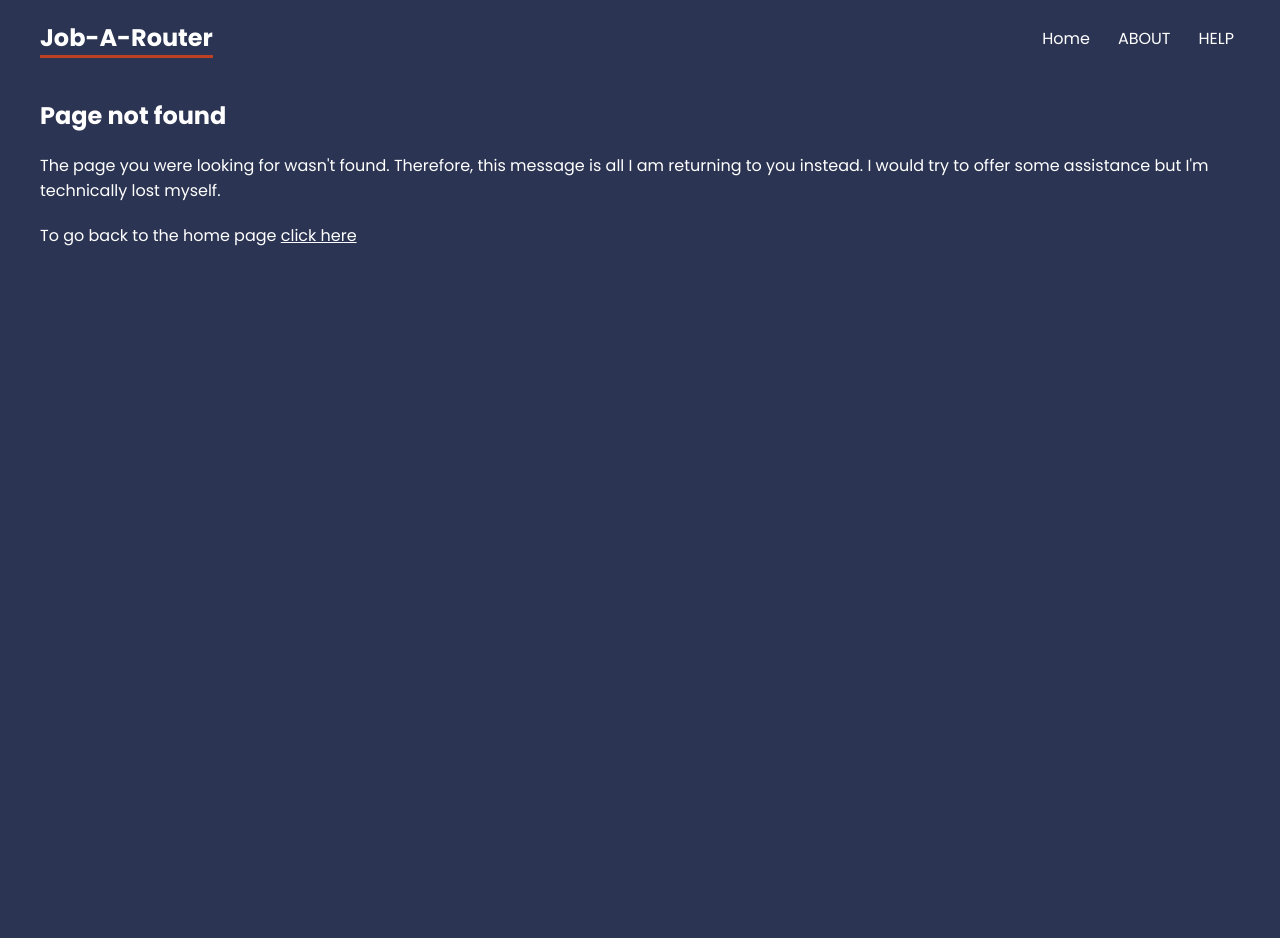
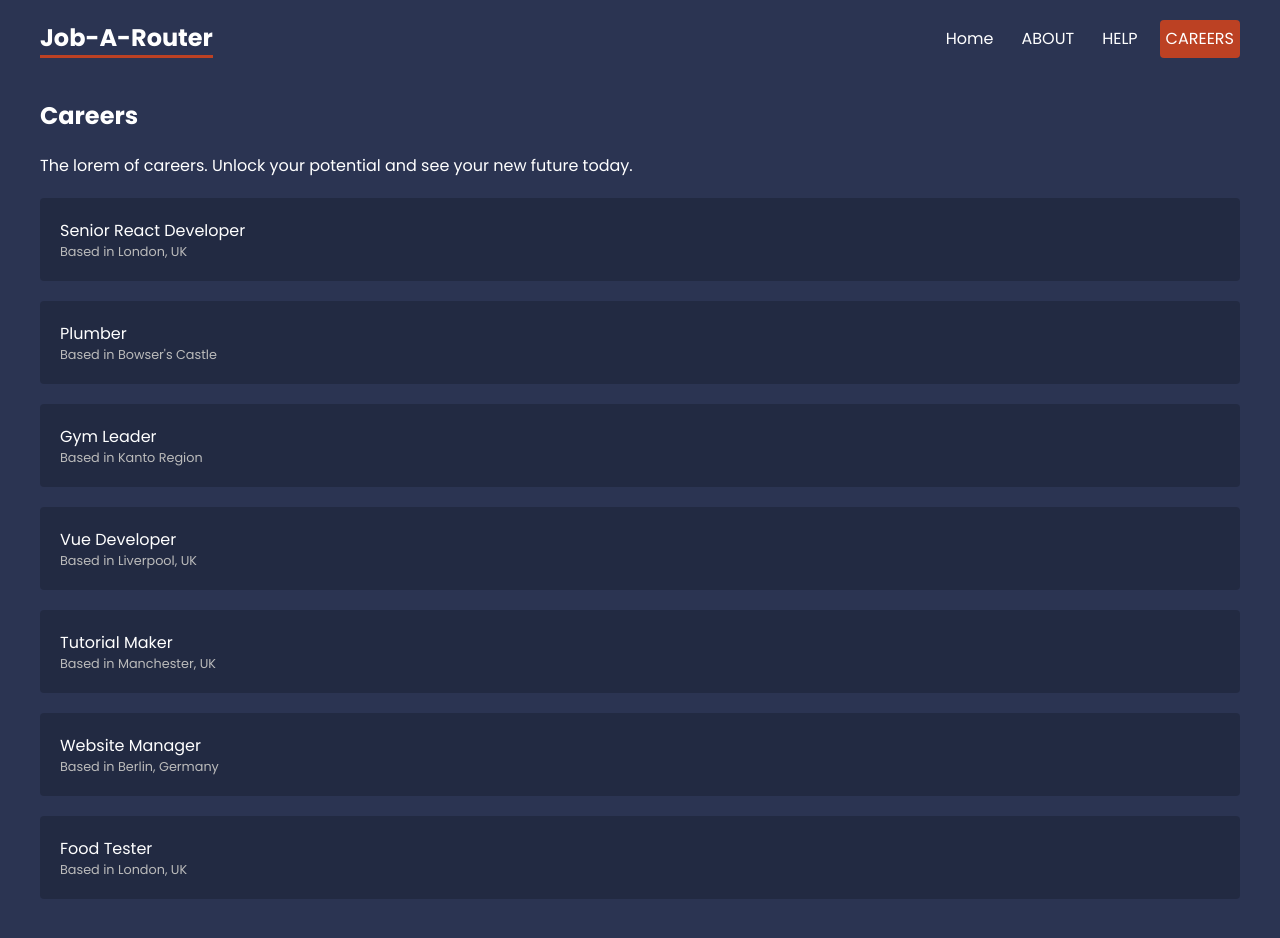
Before and after one commit to cdsalty/React_Router_v6.4, a React (Create React App) app: page /careers in a window 1280 px wide. Shown: the top 938 px of the page. Before the commit the page ends 800 px from the top, so only its background shows below. Built offline with nearby package versions, Linux system fonts and the light colour scheme; data requests are answered from the project's data file.

Commit message:
Lesson 6 completed on creating a loader function

```diff
--- a/src/App.js
+++ b/src/App.js
@@ -10,9 +10,11 @@ import About from "./pages/About";
 import Faq from "./pages/help/Faq";
 import Contact from "./pages/help/Contact";
 import NotFound from "./pages/NotFound";
+import Careers, { careersLoader } from "./pages/careers/Careers";
 // layouts
 import RootLayout from "./layouts/RootLayout";
 import HelpLayout from "./layouts/HelpLayout";
+import CareerLayout from "./layouts/CareerLayout";
 
 // Need to tell where we want these page components when we go to different paths
 const router = createBrowserRouter(
@@ -23,6 +25,10 @@ const router = createBrowserRouter(
       <Route path="help" element={<HelpLayout />}>
         <Route path="faq" element={<Faq />} />
         <Route path="contact" element={<Contact />} />
+      </Route>
+      {/* CareerLayout is just the layout. The data that will appear will come from careers */}
+      <Route path="careers" element={<CareerLayout />}>
+        <Route index loader={careersLoader} element={<Careers />} />
       </Route>
       {/* Catch route; will use ErrorElements later */}
       <Route path="*" element={<NotFound />} />
--- a/src/index.css
+++ b/src/index.css
@@ -104,6 +104,26 @@ form label span {
 }
 
 /* careers list */
+/* careers > a will simply grab each anchor tab inside the careers className */
+.careers > a {
+  display: block;
+  background: rgba(0, 0, 0, 0.2);
+  padding: 20px;
+  border-radius: 4px;
+  margin: 20px 0;
+  text-decoration: none;
+}
+.careers > a:hover p {
+  color: var(--primary);
+}
+.careers p {
+  margin: 0;
+}
+/* this is selcting the "Based in location" paragraph */
+.careers > a p:last-child {
+  font-size: 0.8em;
+  color: #bbb;
+}
 
 /* careers details */
 
--- /dev/null
+++ b/src/layouts/CareerLayout.js
@@ -0,0 +1,15 @@
+import { Outlet } from "react-router-dom";
+
+export default function CareerLayout() {
+  return (
+    <div className="careers-layout">
+      <h2>Careers</h2>
+      <p>
+        The lorem of careers. Unlock your potential and see your new future
+        today.
+      </p>
+      {/* The outlet will be where any nested route pages inside the career layouts route are */}
+      <Outlet />
+    </div>
+  );
+}
--- a/src/layouts/RootLayout.js
+++ b/src/layouts/RootLayout.js
@@ -9,6 +9,7 @@ const RootLayout = () => {
           <NavLink to="/">Home</NavLink>
           <NavLink to="about">ABOUT</NavLink>
           <NavLink to="help">HELP</NavLink>
+          <NavLink to="careers">CAREERS</NavLink>
         </nav>
       </header>
       {/* The routes will be rendered below and they will always have the nav info above */}
--- /dev/null
+++ b/src/pages/careers/Careers.js
@@ -0,0 +1,33 @@
+import { useLoaderData, Link } from "react-router-dom";
+
+export default function Careers() {
+  const careers = useLoaderData();
+
+  return (
+    <div className="careers">
+      {careers.map((career) => (
+        <Link to="/" key={career.id}>
+          <p>{career.title}</p>
+          <p>Based in {career.location}</p>
+        </Link>
+      ))}
+    </div>
+    // This will be where all the careers/jobs are listed.
+  );
+}
+
+// Loader Function (will be passed as a prop to be associated with this route)
+export const careersLoader = async () => {
+  const res = await fetch("http://localhost:4000/careers");
+  // React-router will handle the promise and return the data.
+  return res.json();
+};
+
+// To run json-server: json-server -p 4000 -w ./data/db.json
+
+/*
+React router will resolve the promise from res.json() and grab the data for us.
+When we use the hook inside of this component, it's going to return that data to us.
+I am storing the data inside the const, ' carrers '.
+
+*/
```
Also changed, not shown: 1 other file (tests, documents, lock files or other folders).
